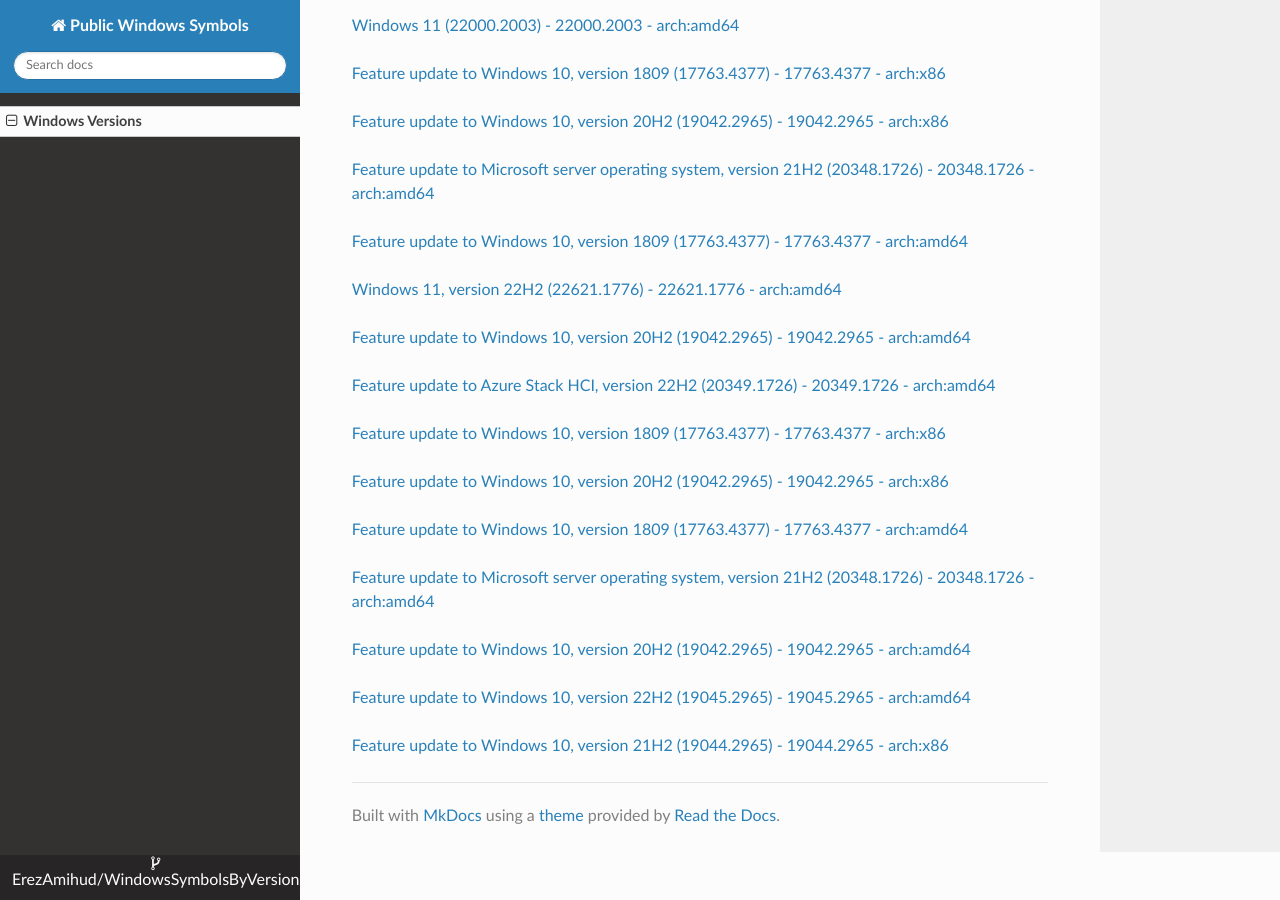
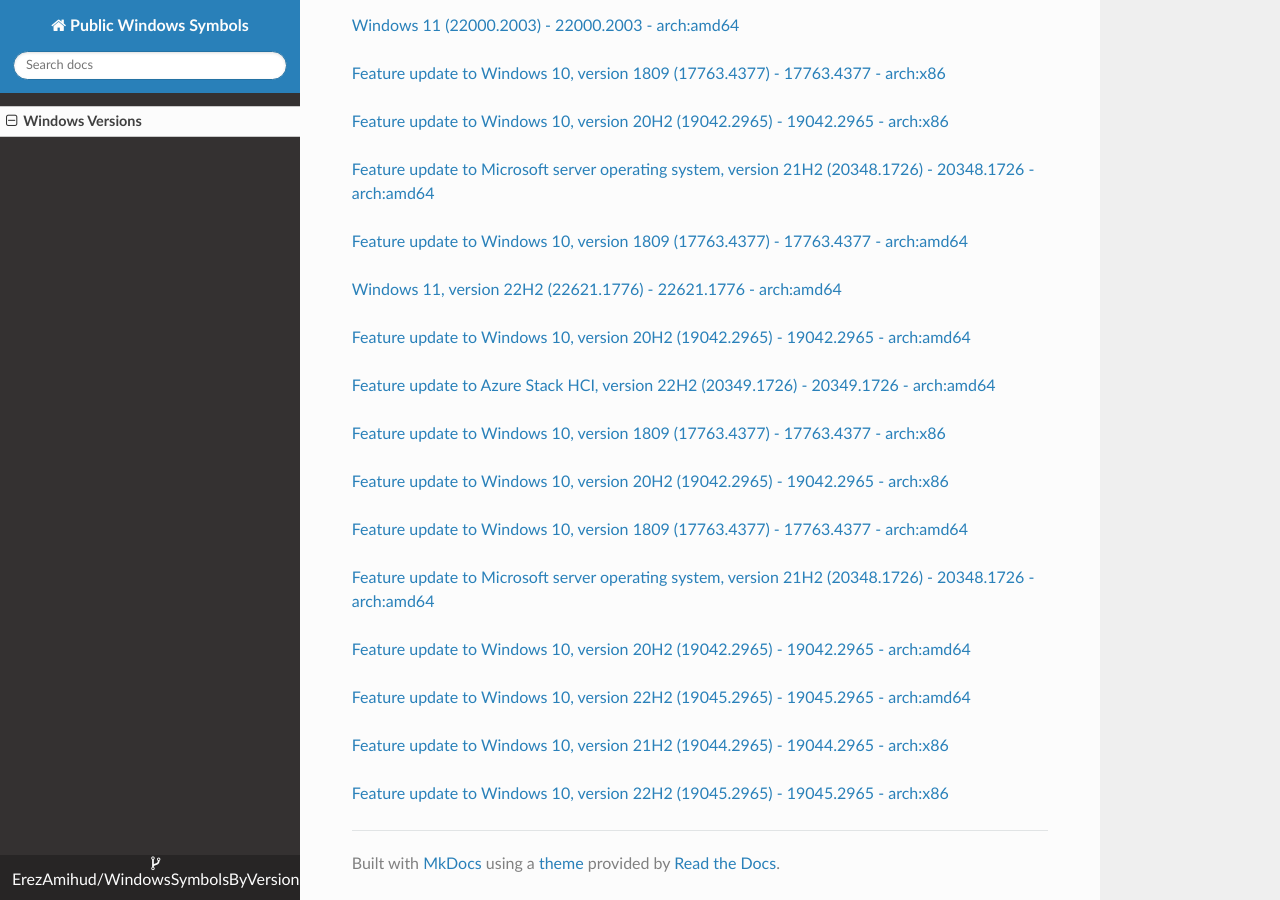
Before and after one commit to ErezAmihud/WindowsSymbolsByVersion, an MkDocs documentation site: the page built from docs/index.md, in a window 1280 px wide and 900 px high, scrolled down 31709 px. Built offline with MkDocs 1.6.1, drawn with Linux system fonts in a browser that asks for light colours; nearby versions of some CDN libraries.

Commit message:
Automated commit, add manifest for 44f91eb3-3039-41ec-9d34-f993afbbf79f

```diff
--- a/docs/index.md
+++ b/docs/index.md
@@ -1825,3 +1825,6 @@
 
 
 [Feature update to Windows 10, version 21H2 (19044.2965) - 19044.2965 - arch:x86](https://github.com/ErezAmihud/WindowsSymbolsByVersion/blob/main/manifests/630d819c-1aa3-48e3-9c34-fc2486c8ec3f.manifest)
+
+
+[Feature update to Windows 10, version 22H2 (19045.2965) - 19045.2965 - arch:x86](https://github.com/ErezAmihud/WindowsSymbolsByVersion/blob/main/manifests/44f91eb3-3039-41ec-9d34-f993afbbf79f.manifest)
```
Also changed, not shown: process_builds.json (+1 -1 lines), 1 other file.
